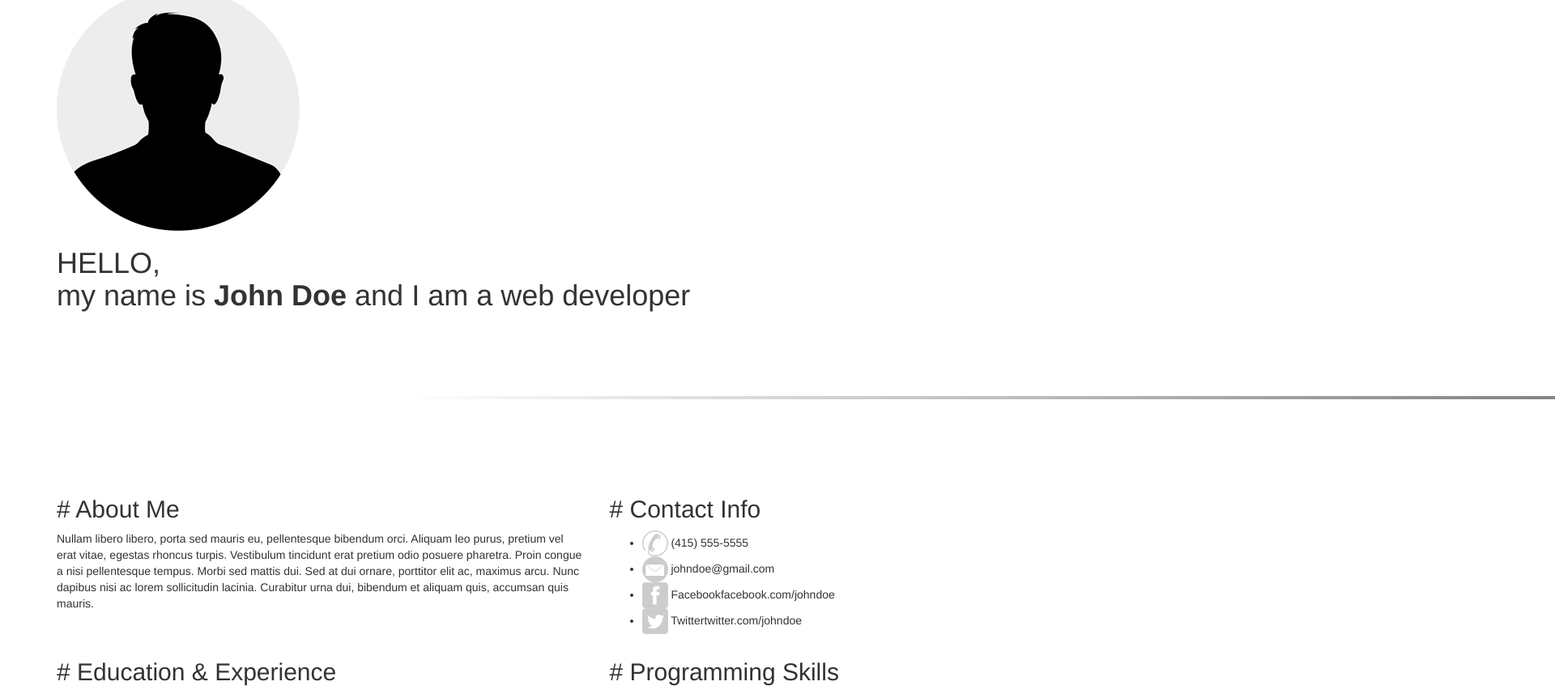
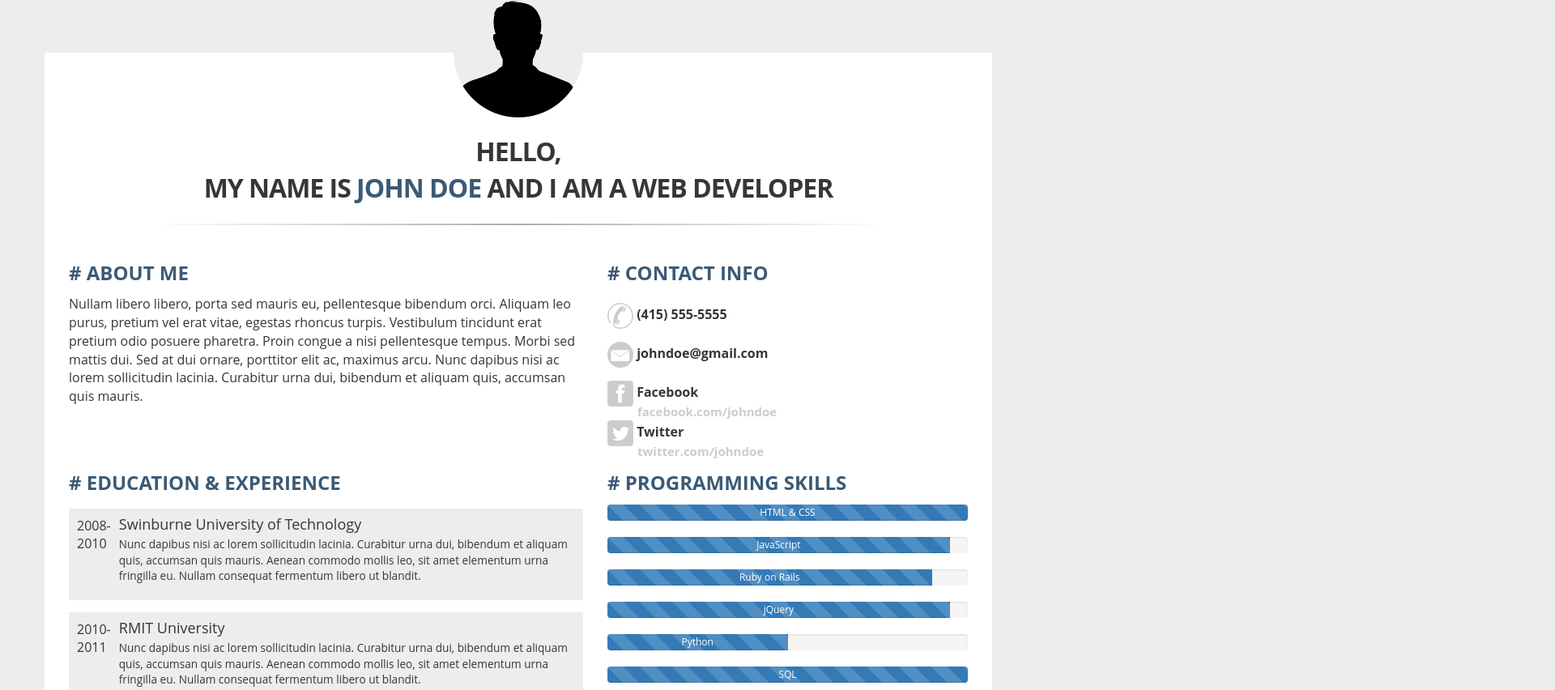
Before and after one commit to stacielove/portfolio-resume-bootstrap, a plain HTML site: page index.html in a window 1280 px wide. Shown: the part 15-867 px from the top of the page at 81% size, 1920 px wide, since content can reach past the window. Drawn offline with nearby package versions, Linux system fonts and the light colour scheme.

Commit message:
Add all scss styling for markup - focussed on using variables.

```diff
--- a/index.html
+++ b/index.html
@@ -14,7 +14,7 @@
 
   <body>
 
-    <div class="container">
+    <div class="container container-main">
   <section>
       <img src="img/person.png" class="profile-img">
     <header>
--- a/scss/style.scss
+++ b/scss/style.scss
@@ -1,5 +1,107 @@
 @import 'vendors/_bootstrap.scss';
+
+/* Variables */
+$primary-color:#3b5a76;
+$background-color:#ededed;
+$text-color:#363636;
+$font: 16px;
+$line: 1.4em;
 
 body {
 	padding-bottom: 50px;
+	font-family: 'Open Sans', Arial, Tahoma;
+	color: $text-color;
+	background: $background-color;
+	font-size: $font;
 }
+
+h2 {
+	font-weight: 700;
+	text-transform: uppercase;
+	line-height: $line;
+	font-size: 1.5em;
+}
+
+.primary, strong, h2 {
+	color: $primary-color;
+}
+
+.container-main {
+	background: #fff;
+	margin-top: 80px;
+	padding: 0 30px 0 30px;
+}
+
+header {
+	min-height: 100px;
+	overflow: auto;
+}
+
+header h1 {
+	margin:0;
+	padding: 20px 0 0 0;
+	font-size: 2em;
+	font-weight:700;
+	text-transform: uppercase;
+	letter-spacing: -1px;
+	text-align: center;
+	line-height: $line;
+}
+
+row {
+	margin-bottom: 20px;
+}
+
+.profile-img {
+	width: 160px;
+	display: block;
+	margin: auto;
+	margin-top: -80px;
+}
+
+.line {
+	max-width: 100%;
+}
+
+.contact-list {
+	padding: 0;
+	margin: 0;
+}
+
+.contact-list li {
+	list-style: none;
+	font-weight: bold;
+	line-height: 3em;
+}
+
+.contact-list span {
+	display: block;
+	margin: 0;
+	line-height: 0.1em;
+	margin-left: 37px;
+	font-size: 15px;
+	color: #ccc;
+}
+
+.media {
+	background: $background-color;
+	padding: 10px;
+}
+
+.media p {
+	font-size: 0.85em;
+}
+
+.work-list li {
+	list-style: none;
+	float: left;
+	padding: 0 10px 0 10px;
+	margin-bottom: 30px;
+}
+
+footer {
+	background: $primary-color;
+	color: #fff;
+	text-align: center;
+	padding: 20px 0 20px 0;
+}
```
Also changed, not shown: css/style.css.
